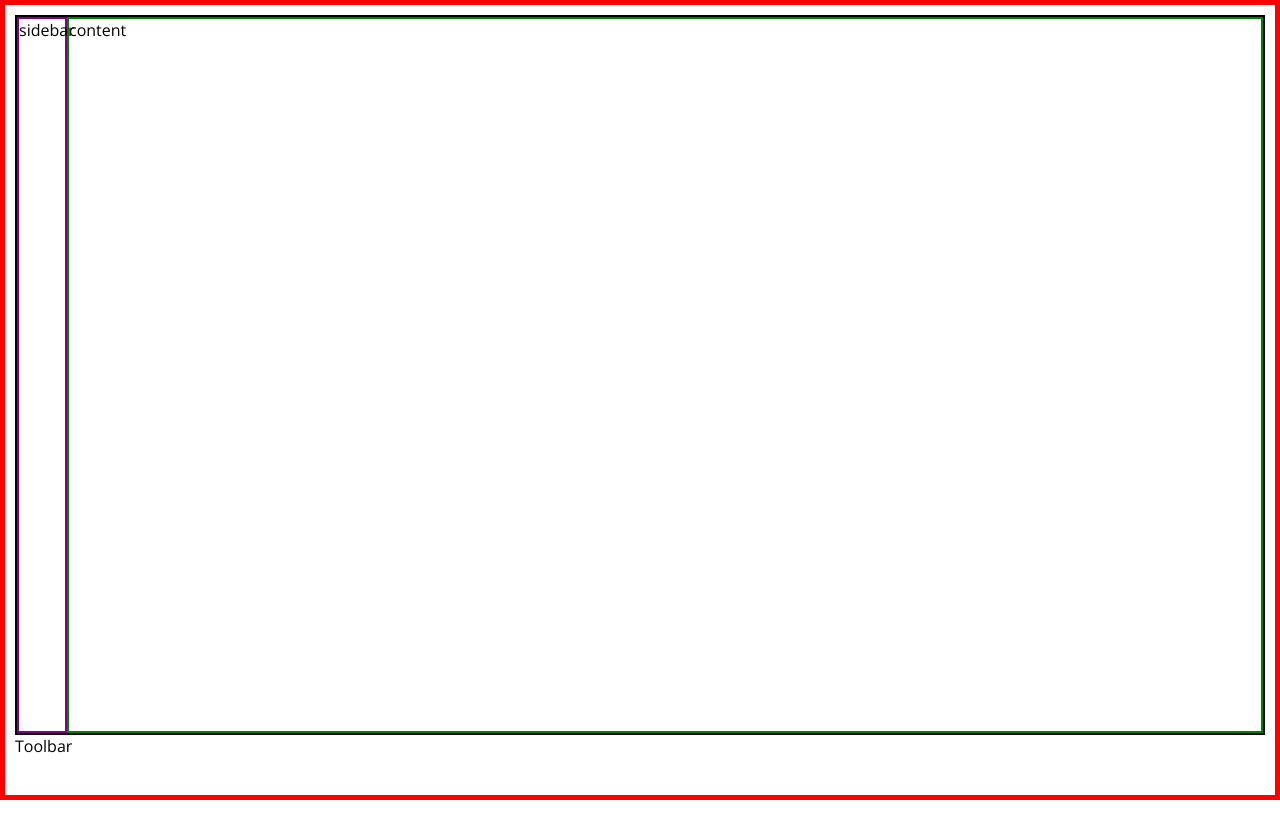
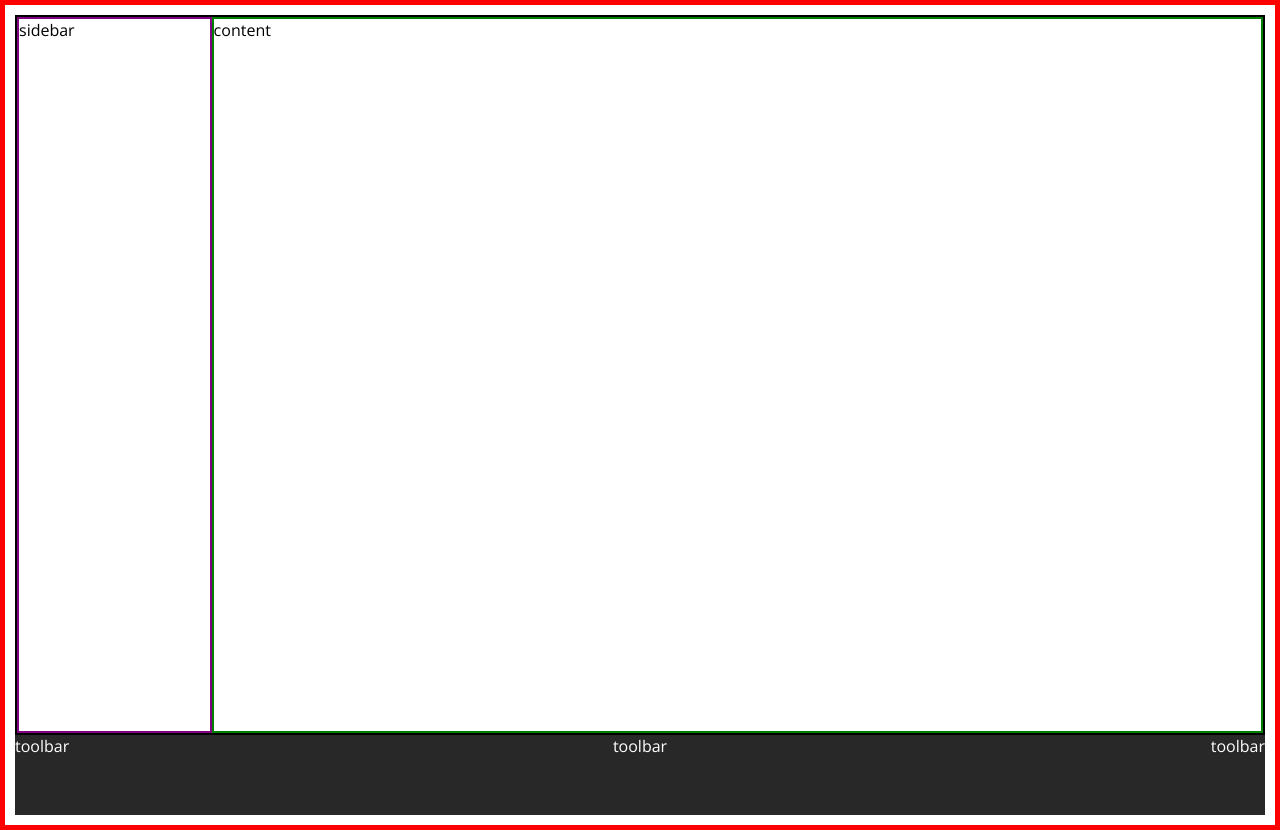
Before and after one commit to Alati11/html-css-spotifyweb, a plain HTML site: page index.html in a window 1280 px wide. Before the commit the page ends 800 px from the top, so only its background shows below. Drawn offline with nearby package versions, Linux system fonts and the light colour scheme.

Commit message:
add-new toolbar

```diff
--- a/css/app.css
+++ b/css/app.css
@@ -45,22 +45,27 @@ a {
    flex-grow: 0;
 
 }
-.col .col-toolbar {
+.col .col-bottom {
     flex-grow: 1;
-    height: 50px;
+    display: flex;
+    justify-content: space-between;
+    height: 80px;
     width:800px;
     border: 5px;
+    background-color: #282828;
+    color: white;
 
 }
 .col {
     display: flex;
 
 }
-.col-toolbar .{
+/* .col-bottom .{
     border: 2px solid green;
     height: 100px;
     flex-grow: 1;
-}
+    color: white;
+} */
 .col-top {
     height: 720px;
     border: 2px solid black;
@@ -82,6 +87,17 @@ a {
     border: 2px solid green;
     width: 100%;
 
+}
+
+/*toolbar*/
+
+.icon {
+
+    border: 2 solid white;
+}
+.col-bottom .toolbar {
+    display: flex;
+    justify-content: space-between;
 }
 
 
@@ -107,14 +123,27 @@ a {
     }
 
 @media (min-width: 768px) {
+    .sidebar {
+        width: 230px;
+    }
 
 }
 
 @media (min-width: 992px) {
+    .sidebar {
+        width: 230px;
+    }
 }
 
 @media (min-width: 1200px) {
+    .sidebar {
+        width: 230px;
+    }
 }
 
+
 @media (min-width: 1400px) {
+    .sidebar {
+        width: 230px;
+    }
 }
--- a/index.html
+++ b/index.html
@@ -25,13 +25,21 @@
 
 
                 </div>
-                <div class="col col-toolbar">
-                    Toolbar
+                <div class="col">
+                    <div class="col-bottom toolbar">
+                        <div class="icon icon-right">
+                            toolbar
+                        </div>
+                        <div class="icon icon-center">
+                            toolbar
+                        </div>
+                        <div class="icon icon-left">
+                            toolbar
+                        </div>
+
+                    </div>
                 </div>
             </div>
-
-
-
         </section>
     </main>
 
```
